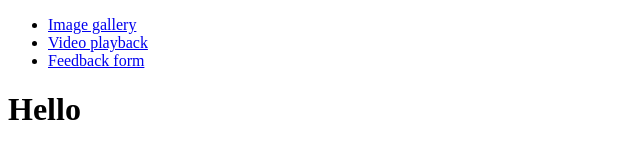
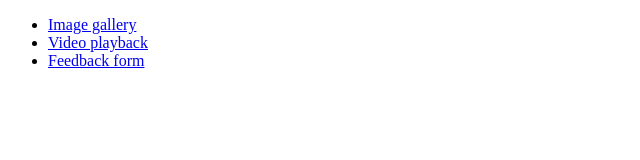
Before and after one commit to andriideikalo/goit-js-hw-08, a plain HTML site: page index.html in a window 1280 px wide. Shown: the whole page, without its empty margins (0-640 px from the left). Drawn offline with Linux system fonts and the light colour scheme.

Commit message:
Deploying to gh-pages from @ andriideikalo/goit-js-hw-08@bb29d9ba6a746eaf7107baa10bc9cec549ddc48e 🚀

```diff
--- a/index.html
+++ b/index.html
@@ -1 +1 @@
-<!DOCTYPE html><html lang="en"><head><meta charset="utf-8"><meta http-equiv="X-UA-Compatible" content="IE=edge"><meta name="viewport" content="width=device-width, initial-scale=1.0"><title>Homework 8</title><link rel="stylesheet" href="/goit-js-hw-08/01-gallery.40c4146b.css"></head><body> <ul> <li><a href="/goit-js-hw-08/01-gallery.html">Image gallery</a></li> <li><a href="/goit-js-hw-08/02-video.html">Video playback</a></li> <li><a href="/goit-js-hw-08/03-feedback.html">Feedback form</a></li> </ul> <h1>Hello</h1> </body></html>
+<!DOCTYPE html><html lang="en"><head><meta charset="utf-8"><meta http-equiv="X-UA-Compatible" content="IE=edge"><meta name="viewport" content="width=device-width, initial-scale=1.0"><title>Homework 8</title><link rel="stylesheet" href="/goit-js-hw-08/01-gallery.40c4146b.css"></head><body> <ul> <li><a href="/goit-js-hw-08/01-gallery.html">Image gallery</a></li> <li><a href="/goit-js-hw-08/02-video.html">Video playback</a></li> <li><a href="/goit-js-hw-08/03-feedback.html">Feedback form</a></li> </ul> </body></html>
```
